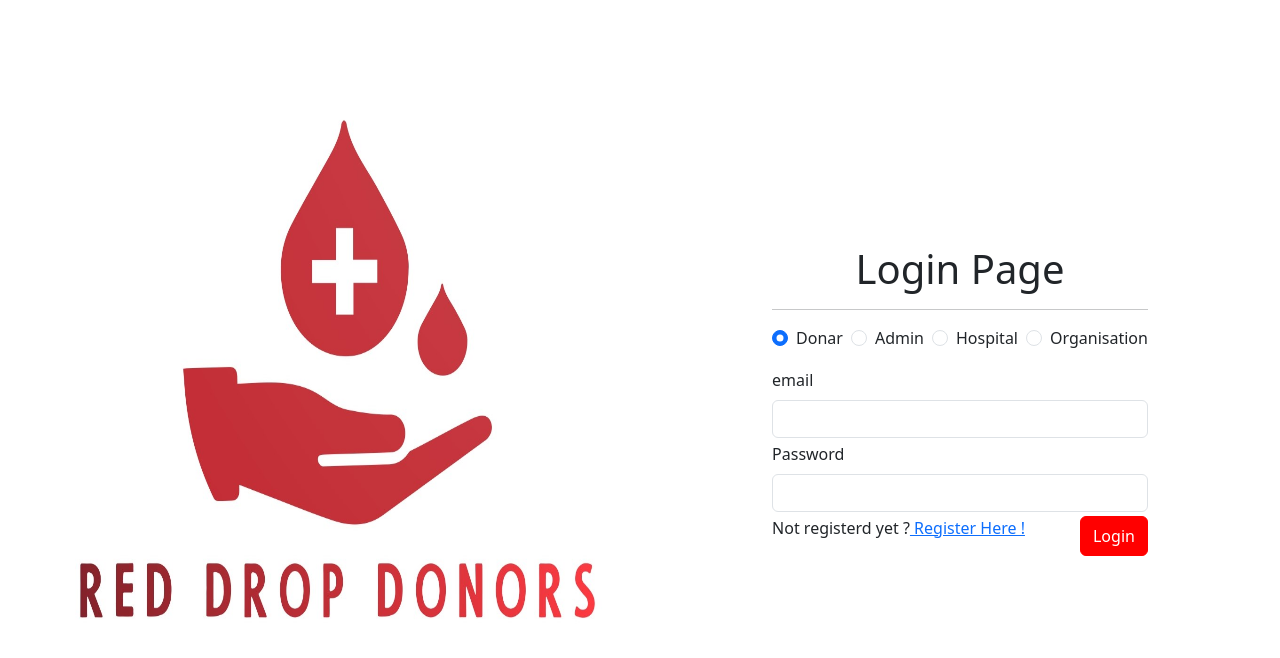
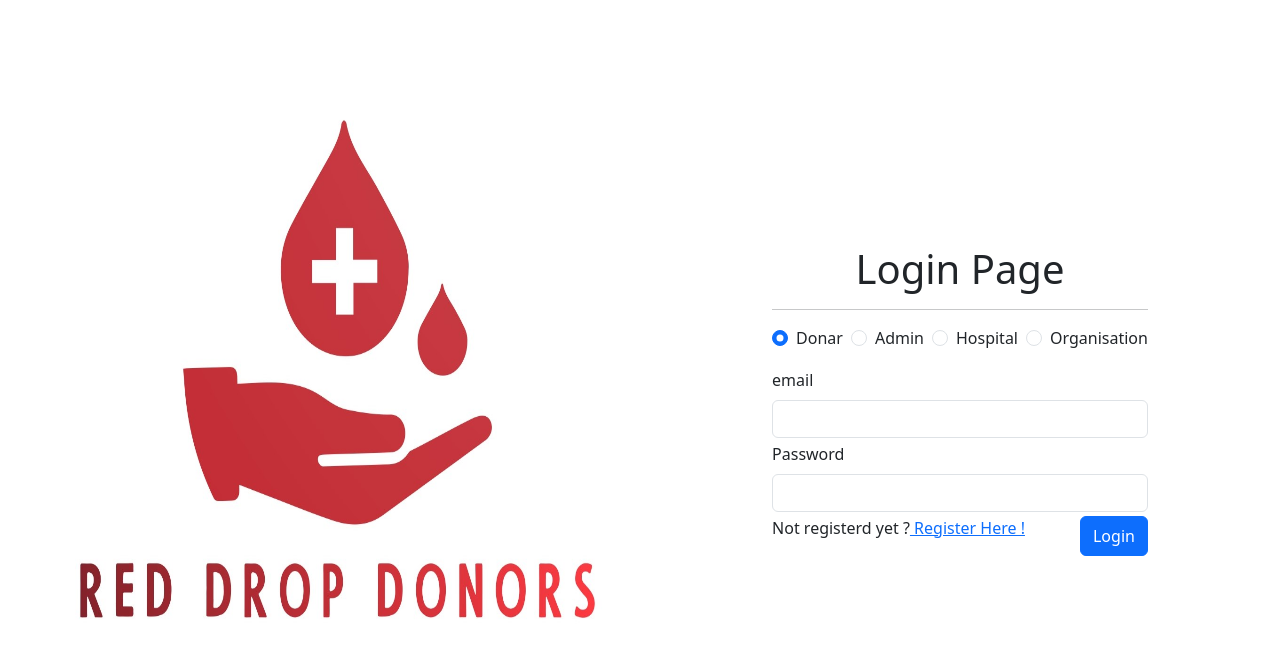
Before and after one commit to ali-0507/Blood-Bank-Management-System, a React (Create React App) app in the folder client/: page /login in a window 1280 px wide. Shown: the top 658 px of the page. Built offline with nearby package versions, Linux system fonts and the light colour scheme.

Commit message:
Update Form.js

```diff
--- a/client/src/components/shared/Form/Form.js
+++ b/client/src/components/shared/Form/Form.js
@@ -209,7 +209,7 @@ const Form = ({ formType, submitBtn, formTitle }) => {
               <Link to="/login"> Login !</Link>
             </p>
           )}
-          <button className="btn btn-primary" type="submit"  style={{ backgroundColor: "red", borderColor: "red" }}>
+          <button className="btn btn-primary" type="submit" >
             {submitBtn}
           </button>
         </div>
```
